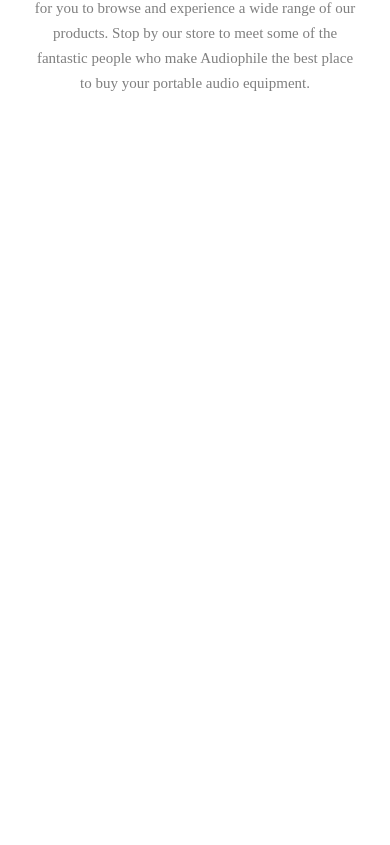
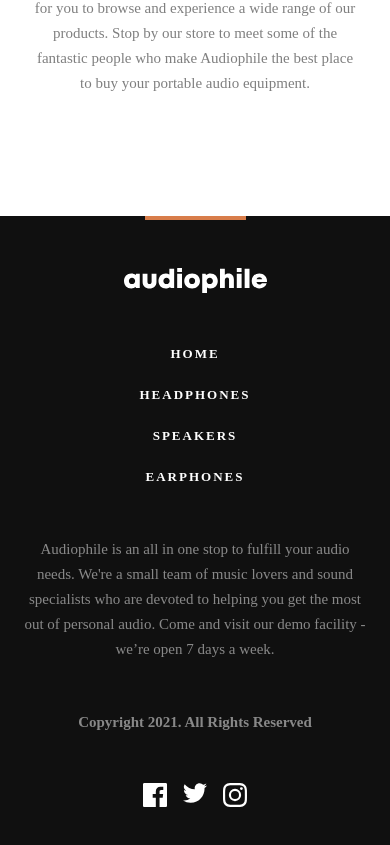
Before and after one commit to roodhouse/frontend-mentor-audiophile-ecommerce, a React (Create React App) app in the folder frontend/: page / in a window 390 px wide. Shown: the part 2888-3733 px from the top of the page. Before the commit the page ends 3104 px from the top, so only its background shows below. Built offline with nearby package versions, Linux system fonts and the light colour scheme; no server answers.

Commit message:
mobile footer done

```diff
--- a/frontend/src/App.js
+++ b/frontend/src/App.js
@@ -41,7 +41,7 @@ function App() {
             {/* <div id='checkoutWrapper'>
               <Checkout />
             </div> */}
-            <div id='footerWrapper'>
+            <div id='footerWrapper' className='bg-almostBlack w-full'>
               <Footer />
             </div>
           </div>
--- a/frontend/src/components/shared/Footer.jsx
+++ b/frontend/src/components/shared/Footer.jsx
@@ -1,13 +1,43 @@
 import React from 'react'
+import Logo from './header/Logo'
+import FooterMenu from './footer/FooterMenu'
+import FooterText from './footer/FooterText'
+import FooterCopyright from './footer/FooterCopyright'
+import FooterSocial from './footer/FooterSocial'
 
 function Footer() {
   return (
     <>
-      <div id="footerContainer">
-
+      <div id="footerContainer" className='flex flex-col items-center'>
+        <div id='barContainer' className='w-full flex justify-center mb-12'>
+          <div id="orangeBar" className='bg-deepOrange w-[101px] h-1' />
+        </div>
+        <div id="footerLogoAndMenu" className='flex flex-col items-center mb-12'>
+          <div id="footerLogoWrapper" className='mb-12'>
+            <Logo />
+          </div>
+          <div id="footerMenuWrapper">
+            <FooterMenu />
+          </div>
+        </div>
+        <div id="textCopyrightSocial" className='px-6'>
+          <div id="footerTextWrapper" className='mb-12'>
+            <FooterText />
+          </div>
+          <div id="footerCopyrightWrapper" className='mb-12'>
+            <FooterCopyright />
+          </div>
+          <div id="footerSocialWrapper" className='mb-[38px] flex justify-center'>
+            <FooterSocial />
+          </div>
+        </div>
       </div>
     </>
   )
 }
 
 export default Footer
+
+// bar
+// logo and menu
+// text/copyright/social media
--- /dev/null
+++ b/frontend/src/components/shared/footer/FooterCopyright.jsx
@@ -0,0 +1,13 @@
+import React from 'react'
+
+function FooterCopyright() {
+  return (
+    <>
+        <div id="footerCopyrightContainer" className='text-white text-center text-[15px] leading-[25px] font-bold opacity-50'>
+            <p>Copyright 2021. All Rights Reserved</p>
+        </div>
+    </>
+  )
+}
+
+export default FooterCopyright
--- /dev/null
+++ b/frontend/src/components/shared/footer/FooterMenu.jsx
@@ -0,0 +1,18 @@
+import React from 'react'
+
+function FooterMenu() {
+  return (
+    <>
+        <div id="footerMenuContainer">
+            <ul className='text-white text-[13px] font-bold leading-[25px] tracking-[2px] uppercase flex flex-col items-center'>
+                <li className='cursor-pointer hover:text-deepOrange mb-4'>HOME</li>
+                <li className='cursor-pointer hover:text-deepOrange mb-4'>HEADPHONES</li>
+                <li className='cursor-pointer hover:text-deepOrange mb-4'>SPEAKERS</li>
+                <li className='cursor-pointer hover:text-deepOrange'>EARPHONES</li>
+            </ul>
+        </div>
+    </>
+  )
+}
+
+export default FooterMenu
--- /dev/null
+++ b/frontend/src/components/shared/footer/FooterSocial.jsx
@@ -0,0 +1,15 @@
+import React from 'react'
+
+function FooterSocial() {
+  return (
+    <>
+        <div id="footerSocialContainer" className='flex justify-between w-[104px]'>
+            <div id="facebook" className='w-6 h-6 bg-[url("assets/shared/desktop/icon-facebook.svg")] bg-no-repeat'/>
+            <div id="twitter" className='w-6 h-6 bg-[url("assets/shared/desktop/icon-twitter.svg")] bg-no-repeat'/>
+            <div id="instagram" className='w-6 h-6 bg-[url("assets/shared/desktop/icon-instagram.svg")] bg-no-repeat'/>
+        </div>
+    </>
+  )
+}
+
+export default FooterSocial
--- /dev/null
+++ b/frontend/src/components/shared/footer/FooterText.jsx
@@ -0,0 +1,13 @@
+import React from 'react'
+
+function FooterText() {
+  return (
+    <>
+        <div id="footerTextContainer" className='text-white text-center text-[15px] leading-[25px] font-medium opacity-50'>
+            <p>Audiophile is an all in one stop to fulfill your audio needs. We're a small team of music lovers and sound specialists who are devoted to helping you get the most out of personal audio. Come and visit our demo facility - we’re open 7 days a week.</p>
+        </div>
+    </>
+  )
+}
+
+export default FooterText
--- a/frontend/src/components/shared/header/DesktopMenu.jsx
+++ b/frontend/src/components/shared/header/DesktopMenu.jsx
@@ -4,7 +4,7 @@ function DesktopMenu() {
   return (
     <>
         <div id="desktopMenuContainer">
-            <ul className='text-white font-bold leading-[25px] tracking-[2px] uppercase flex'>
+            <ul className='text-white text-[13px] font-bold leading-[25px] tracking-[2px] uppercase flex'>
                 <li className='cursor-pointer hover:text-deepOrange mr-[34px]'>HOME</li>
                 <li className='cursor-pointer hover:text-deepOrange mr-[34px]'>HEADPHONES</li>
                 <li className='cursor-pointer hover:text-deepOrange mr-[34px]'>SPEAKERS</li>
@@ -16,12 +16,3 @@ function DesktopMenu() {
 }
 
 export default DesktopMenu
-
-// color: #FFF;
-// font-family: Manrope;
-// font-size: 13px;
-// font-style: normal;
-// font-weight: 700;
-// line-height: 25px; /* 192.308% */
-// letter-spacing: 2px;
-// text-transform: uppercase;
--- a/frontend/tailwind.config.js
+++ b/frontend/tailwind.config.js
@@ -11,7 +11,7 @@ module.exports = {
     },
     colors: {
       black: '#000000',
-      almostBlack: '#FBAF85',
+      almostBlack: '#101010',
       maskBlack: '#191919',
       white: '#ffffff',
       offWhite: '#F1F1F1',
```
